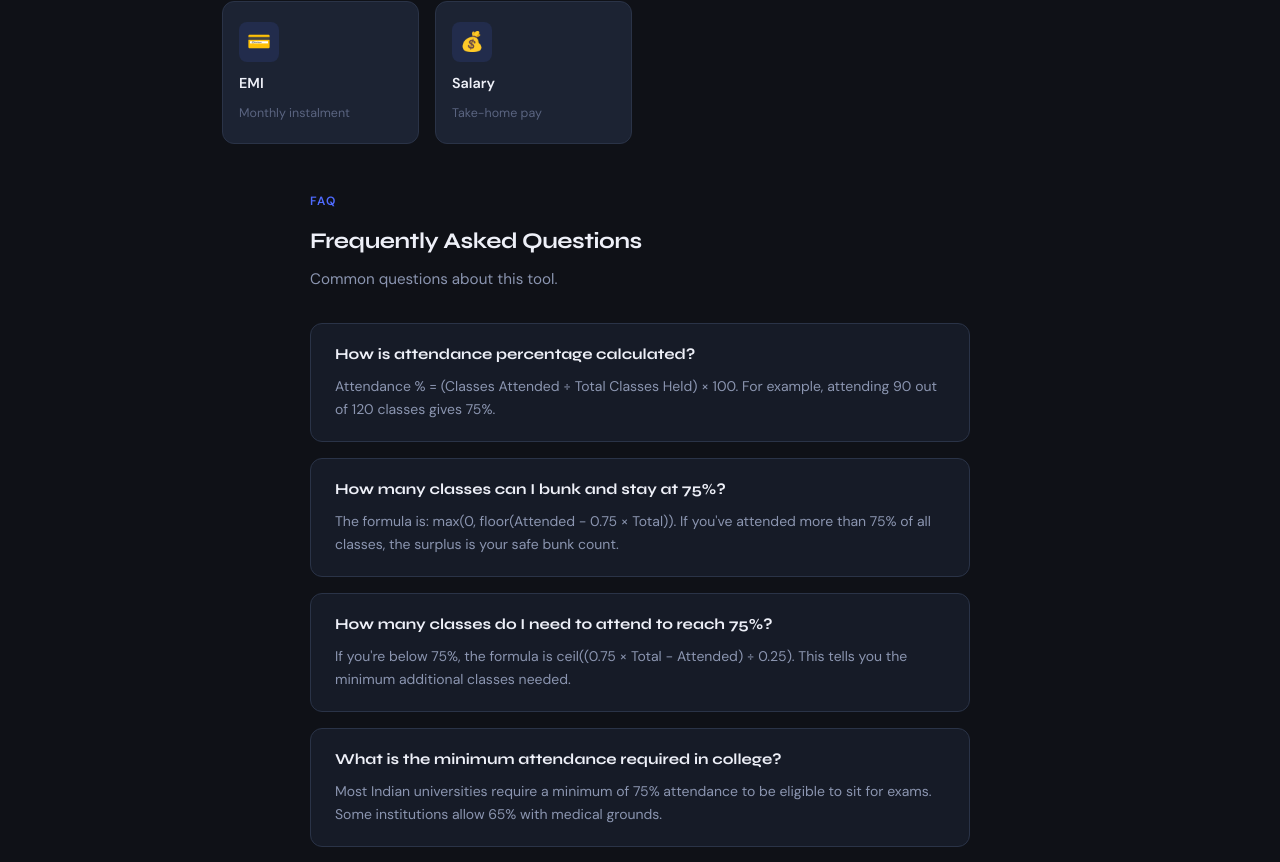
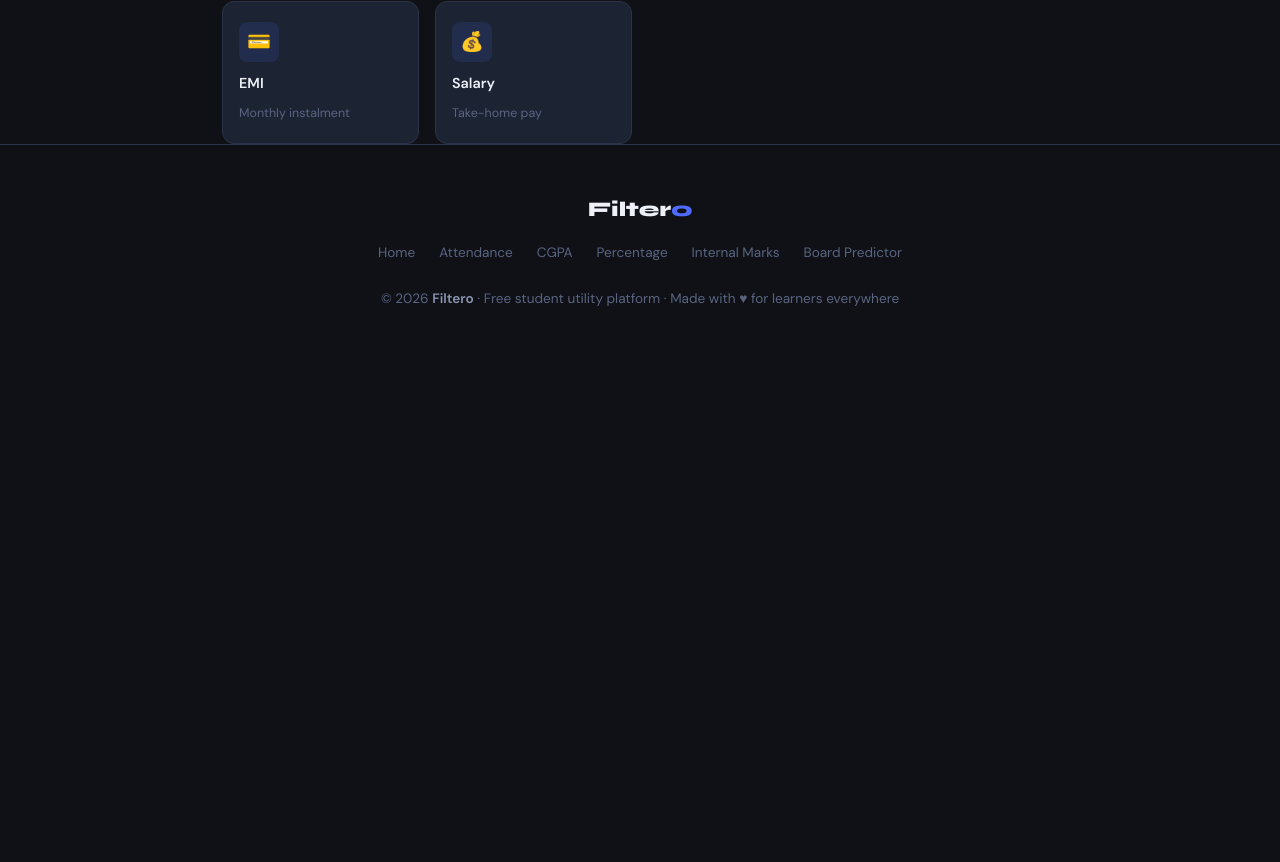
Before and after one commit to lakshyagg005/studentutilitytool, a React (Vite) app: page /attendance-calculator in a window 1280 px wide. Shown: the part 3458-4320 px from the top of the page. After the commit the page ends 3815 px from the top, so only its background shows below. Built offline with nearby package versions, Linux system fonts and the light colour scheme.

Commit message:
Remove duplicate FAQ sections

```diff
--- a/src/AttendancePage.jsx
+++ b/src/AttendancePage.jsx
@@ -92,7 +92,7 @@ export default function AttendancePage() {
   const relatedTools = TOOLS.filter(t => RELATED_IDS.includes(t.id));
 
   return (
-    <ToolPageLayout tool={tool}>
+    <ToolPageLayout tool={{ ...tool, faqs: [] }}>
 
       {/* ── Calculator — completely untouched ── */}
       <AttendanceCalc />
--- a/src/CGPAPage.jsx
+++ b/src/CGPAPage.jsx
@@ -146,7 +146,7 @@ export default function CGPAPage() {
   const relatedTools = TOOLS.filter(t => RELATED_IDS.includes(t.id));
 
   return (
-    <ToolPageLayout tool={tool}>
+    <ToolPageLayout tool={{ ...tool, faqs: [] }}>
 
       {/* ── Calculator — completely untouched ── */}
       <CGPACalc />
@@ -258,7 +258,7 @@ export default function CGPAPage() {
               borderBottom: "1px solid var(--border)",
             }}
           >
-            {["Subject", "Grade", "Points", "Credits"].map(h => (
+            {["Subject", "Grade", "Points", "Credits", "Points × Credits"].slice(0, 4).map(h => (
               <span
                 key={h}
                 style={{
--- a/src/PercentagePage.jsx
+++ b/src/PercentagePage.jsx
@@ -97,7 +97,7 @@ export default function PercentagePage() {
   const relatedTools = TOOLS.filter(t => RELATED_IDS.includes(t.id));
 
   return (
-    <ToolPageLayout tool={tool}>
+    <ToolPageLayout tool={{ ...tool, faqs: [] }}>
 
       {/* Calculator */}
       <PercentageCalc />
```
